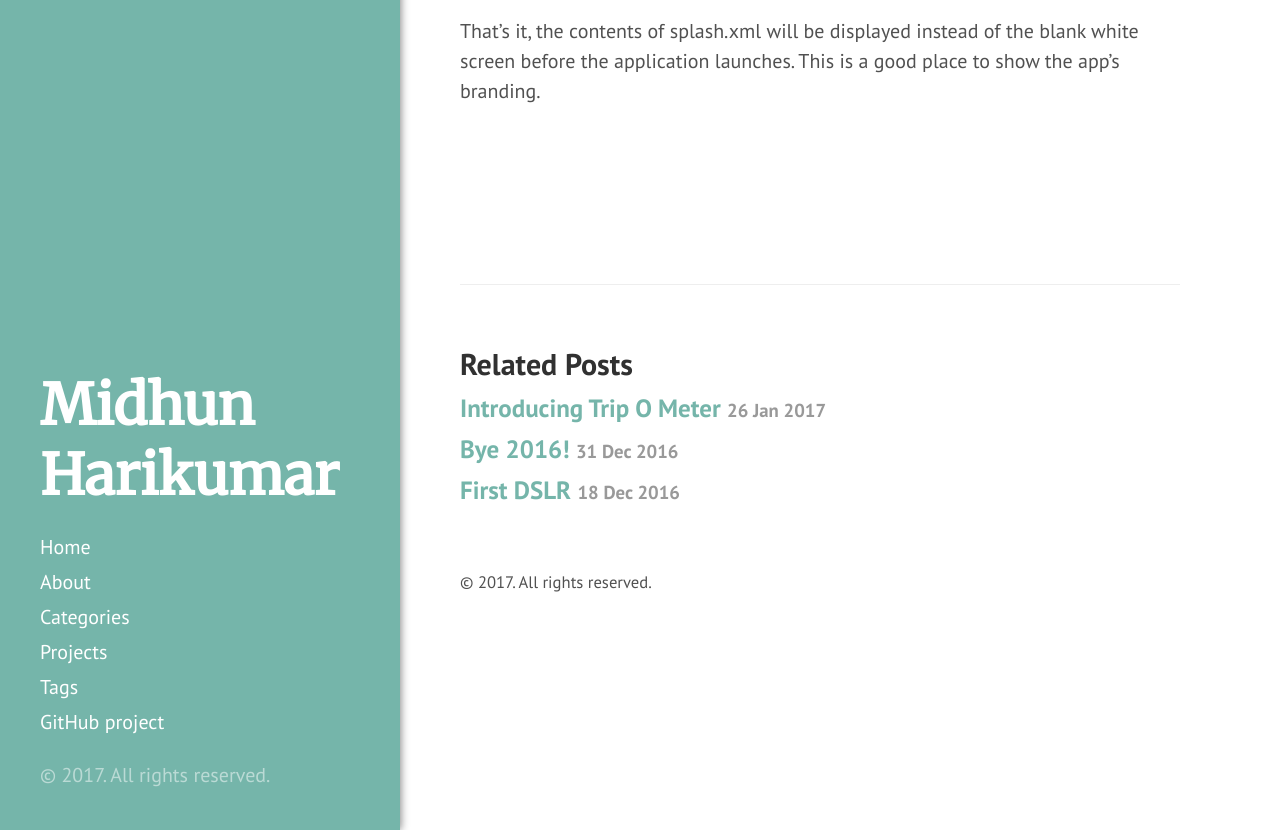
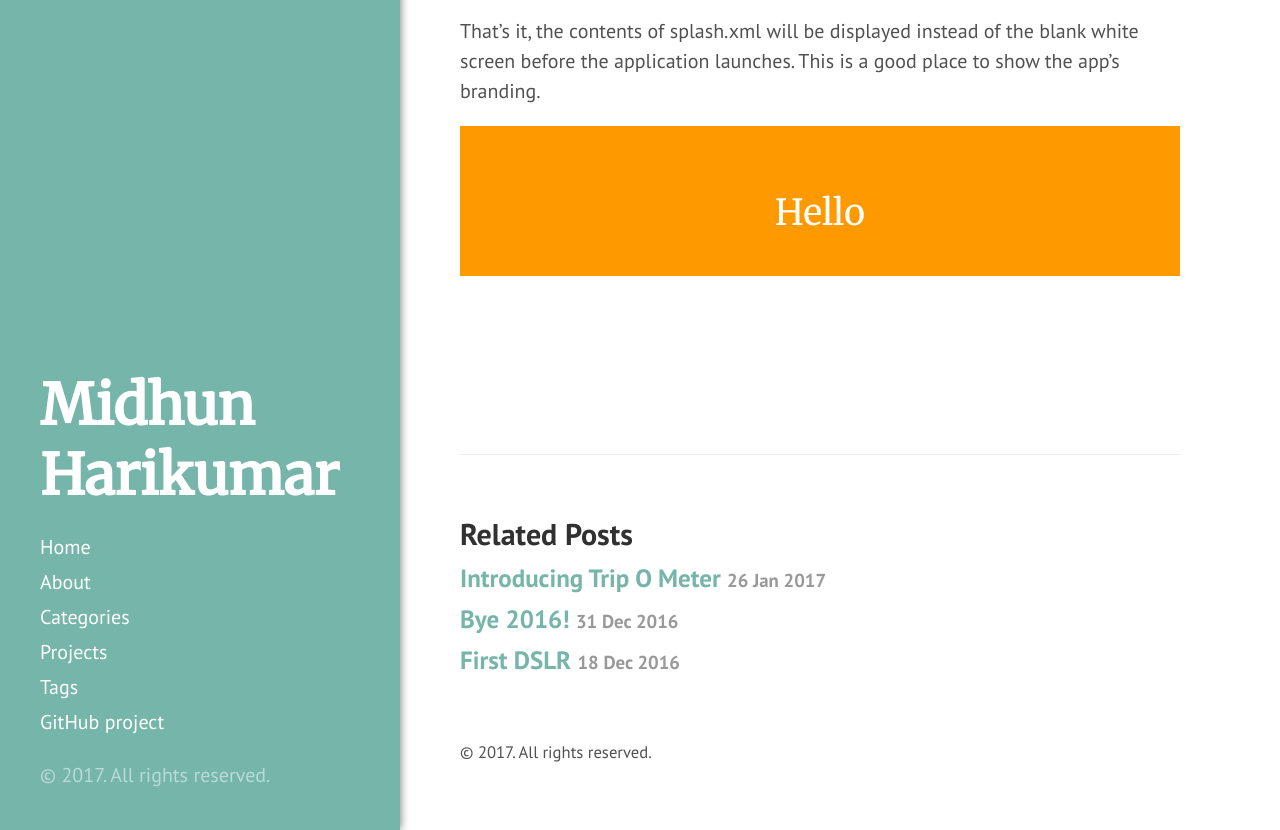
Before and after one commit to midhunhk/midhunhk.github.io, a Jekyll site: the page built from _posts/2017-02-28-android-app-splash-screen.md, in a window 1280 px wide and 900 px high, scrolled down 1832 px, cut to the strip 70-900 px from the top of the window. Built offline with Jekyll 4.4.1, drawn with Linux system fonts in a browser that asks for light colours.

Commit message:
Update 2017-02-28-android-app-splash-screen.md

```diff
--- a/_posts/2017-02-28-android-app-splash-screen.md
+++ b/_posts/2017-02-28-android-app-splash-screen.md
@@ -24,3 +24,7 @@
 <script src="https://gist.github.com/midhunhk/fe2be8b80e4b9af15797d805045c88b4.js?file=MainActivity.java"></script>
 
 That's it, the contents of splash.xml will be displayed instead of the blank white screen before the application launches. This is a good place to show the app's branding.
+
+<div class="post-header orange">
+  <div class="post-title">Hello</div>
+</div>
```
